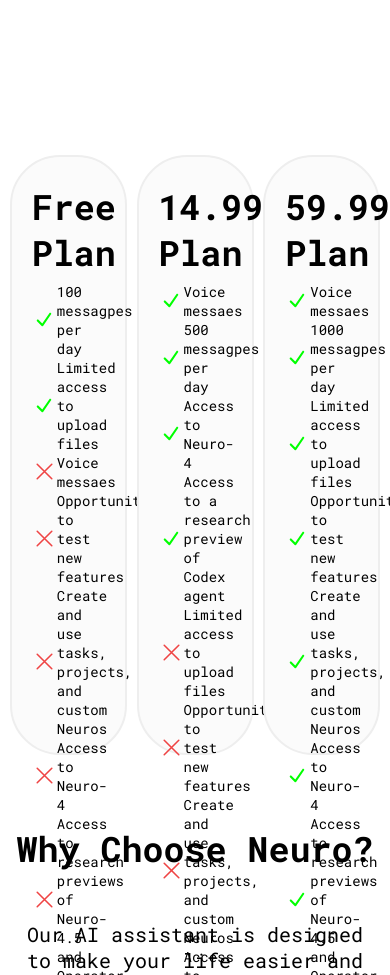
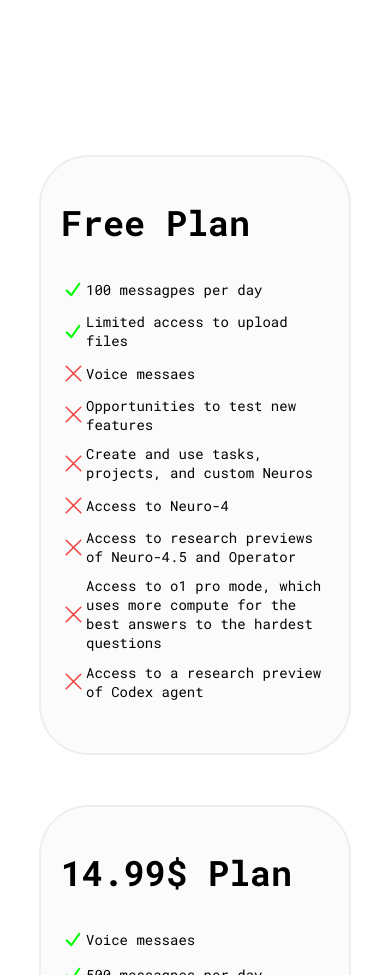
Before and after one commit to AymenBraikia/Neuro, a Next.js app in the folder chatbot/: page / in a window 390 px wide. Shown: the part 4720-5695 px from the top of the page. Built offline with nearby package versions, Linux system fonts and the light colour scheme.

Commit message:
Update responsive.css

```diff
--- a/chatbot/app/responsive.css
+++ b/chatbot/app/responsive.css
@@ -266,4 +266,13 @@
     footer>* {
         width: 90vw !important;
     }
+
+    .pricing {
+        flex-direction: column;
+        row-gap: 50px;
+    }
+
+    .pricing>* {
+        width: 80% !important;
+    }
 }
```
